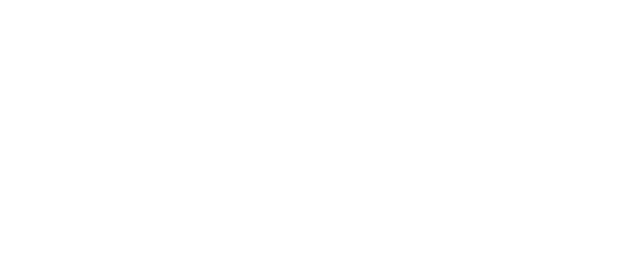
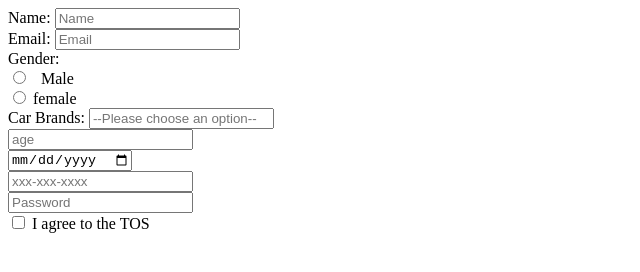
Before and after one commit to acciojob/signup-form-car-devanshu-0534, a website: page main.html in a window 1280 px wide. Shown: the whole page, without its empty margins (0-640 px from the left). Drawn offline with Linux system fonts and the light colour scheme.

Commit message:
created a submission

```diff
--- a/main.html
+++ b/main.html
@@ -8,7 +8,35 @@
 
 <body>
 	<!-- the entire body must be written by student -->
+	<form>
+		<label for="name">Name: </label>
+		<input type="text" placeholder="Name" required >
+		<br>
+		<label for="email">Email: </label>
+		<input type="text" placeholder="Email" required>
+		<br>
+		<label for="gender">Gender: </label>
+		<br>
+		<input type="radio" id="gender_m" name="gender" value="male" required>
+        <label for="male">Male</label><br>
+		<input type="radio" id="gender_f" name="gender" value="female" required>
+		<label for="female">female</label>
+		<br>
+		<label>Car Brands: </label>
+		<input id="cars" type="select" placeholder="--Please choose an option--" required>
+		<br>
+		<input id="age" type="number" required placeholder="age" required>
+		<br>
+		<input id="dob" type="date" name="DOB" required>
+		<br>
+		<input id="tel" type="tel" name="Telephone" placeholder="xxx-xxx-xxxx">
+		<br>
+		<input id="password" type="password" required placeholder="Password">
+		<br>
+		<input id="tos" type="checkbox" required value="I agree to the TOS"> I agree to the TOS
+ 	</form>
     <script type="text/javascript" src="./script.js">
+
 </script>
 
 </body>
```
